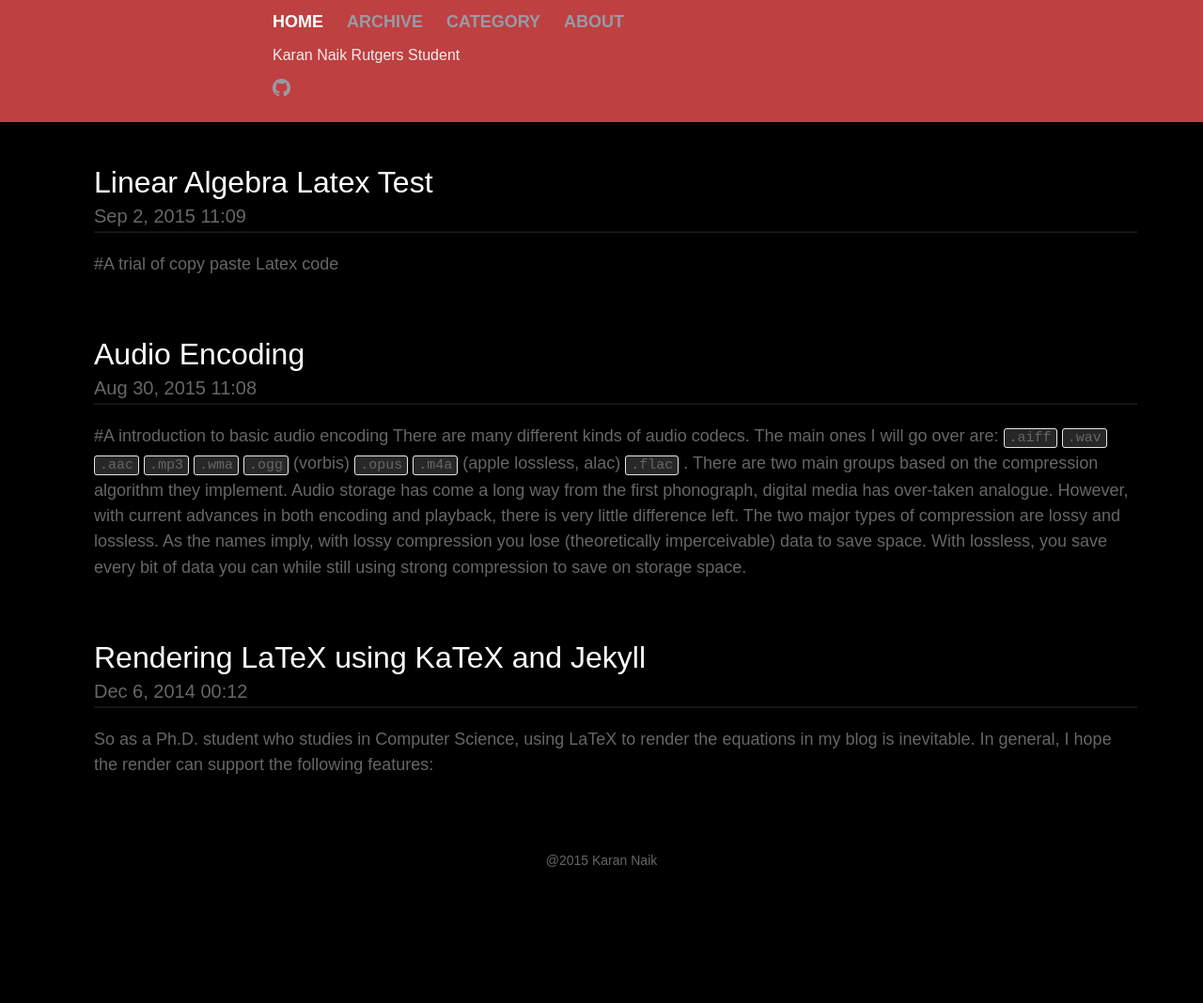
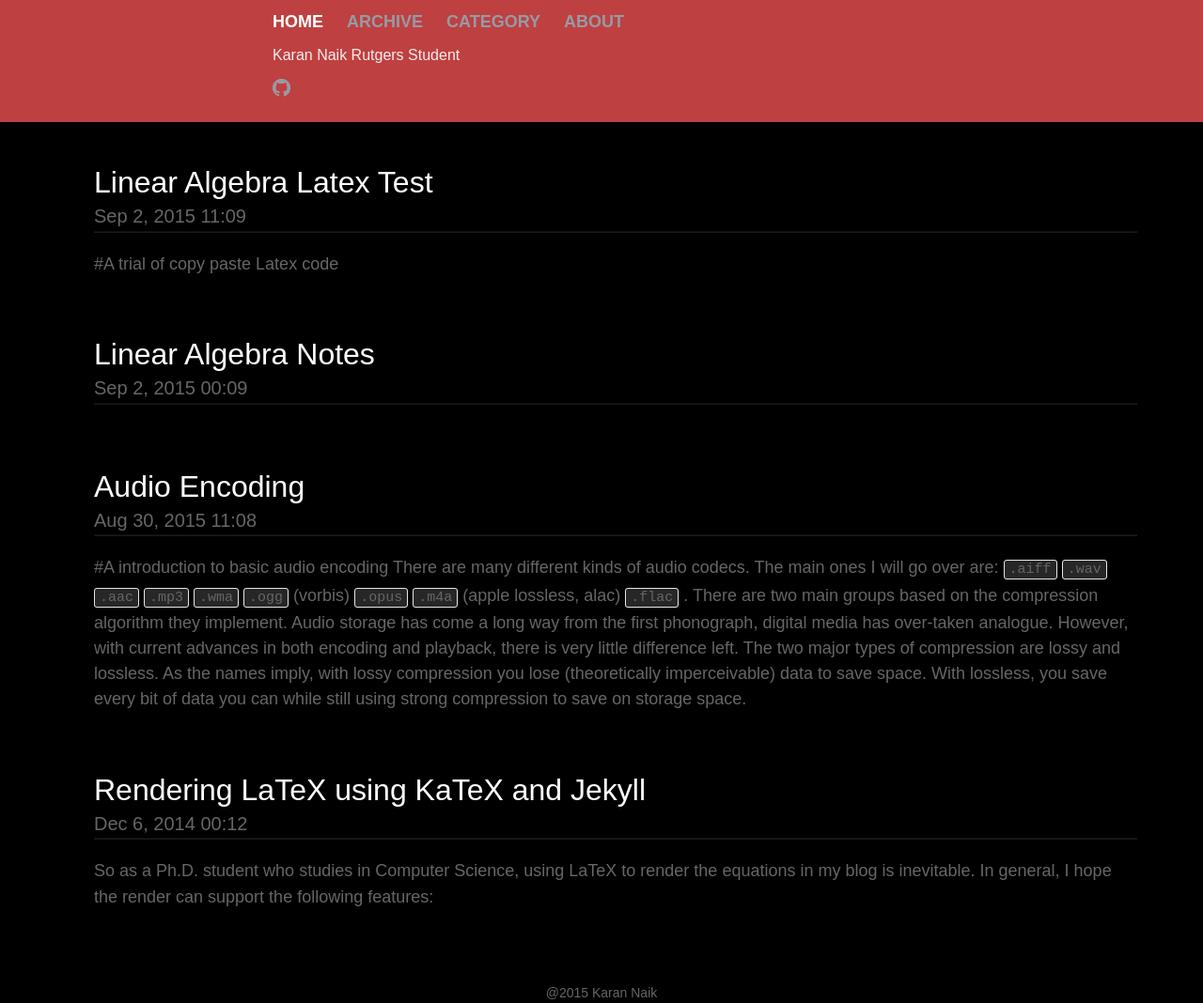
Before and after one commit to knaik/knaik.github.io, a Jekyll site: the page built from index.html, in a window 1280 px wide. Shown: the whole page at 94% size. Built offline with Jekyll 4.4.1, drawn with Linux system fonts in a browser that asks for light colours; nearby versions of some CDN libraries; before the commit the page ends 927 px from its top, so only the background shows below that.

Commit message:
Linear Algebra Day 1

```diff
--- a/_posts/2015-09-02-latex-mark.markdown
+++ b/_posts/2015-09-02-latex-mark.markdown
@@ -251,3 +251,4 @@ A \vect{v} =
 		$>> w = A*v$
 	\end{itemize}
 }
+ </script>
--- /dev/null
+++ b/_posts/2015-09-02-linear-alg.markdown
@@ -0,0 +1,6 @@
+---
+layout: post
+title:  "Linear Algebra Notes"
+date:   2015-09-02
+categories: Linear Algebra
+---
```
Also changed, not shown: 1 other file.
